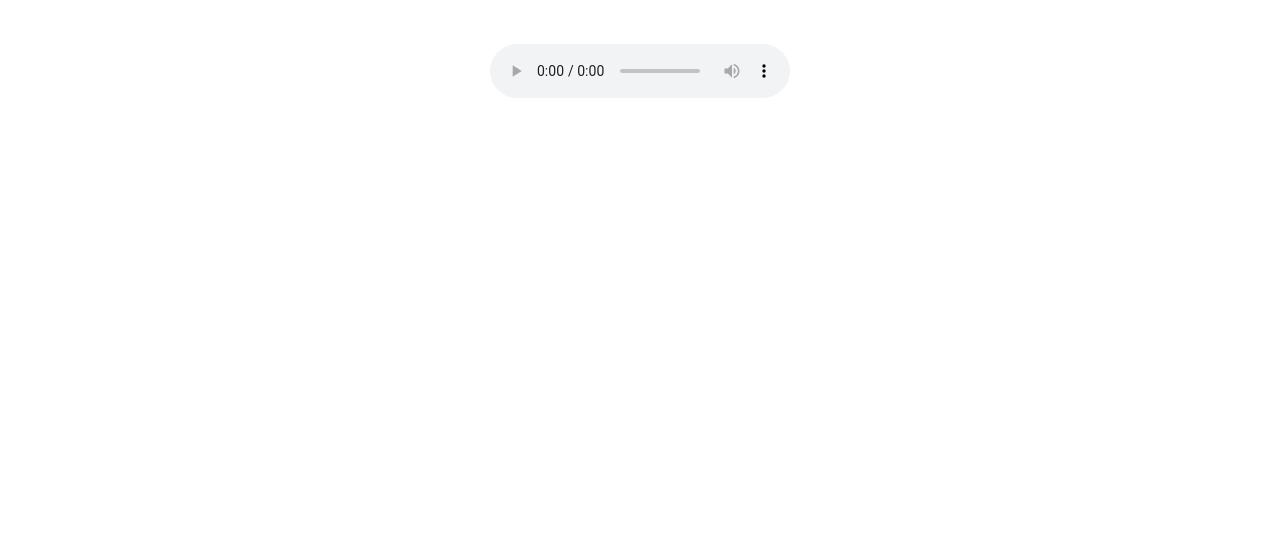
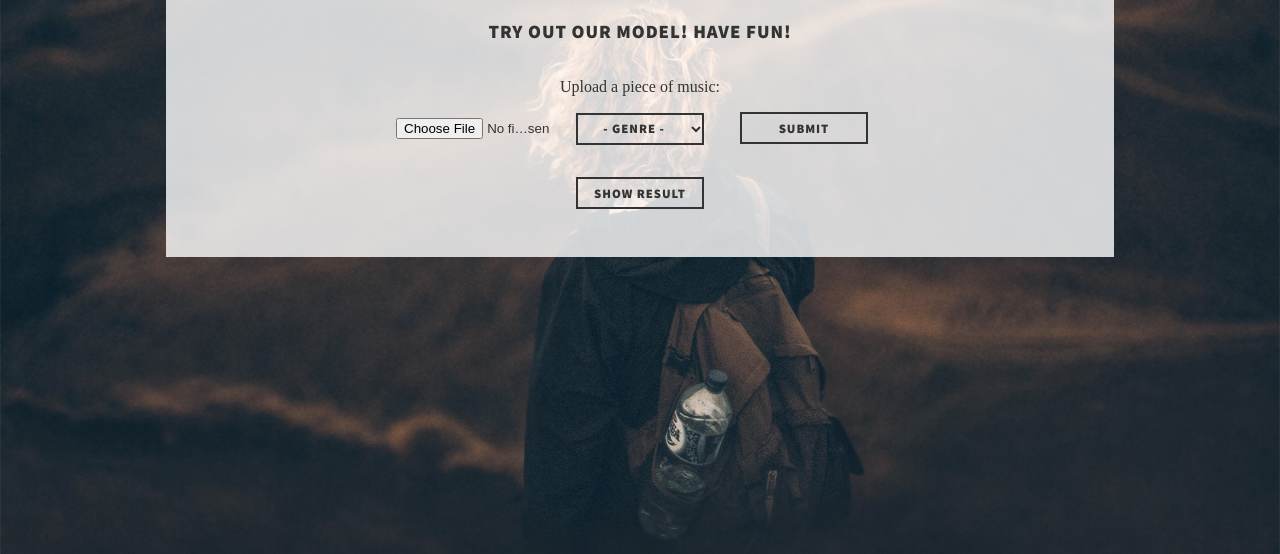
Before and after one commit to plus2047/sps-2020-team5, a plain HTML site: page index.html in a window 1280 px wide. Shown: the part 246-800 px from the top of the page. Drawn offline with Linux system fonts and the light colour scheme.

Commit message:
basic styling

```diff
--- a/index.html
+++ b/index.html
@@ -5,44 +5,47 @@
         <meta name="viewport" content="width=device-width, initial-scale=1, user-scalable=no">
         <title> Music Converter </title>
         <link rel="stylesheet" href="style.css">
+        <script src="script.js"></script>
     </head>
 
     <body>
+        <div id="wrapper" class="black-overlay">
+        <div id="main">
             <h1>Music Converter</h1>
             <h3>Try out our model! Have fun!</h3>
             <label for="music">Upload a piece of music:</label>
             <form action="#" method="POST" id="music-upload" class enctype="multipart/form-data">
-
-      <input type="file" id="music" name="music">
-
+                <input type="file" id="music" name="music" class="file" accept="audio/mpeg, audio/mp4" />
                 <select name="genre" id="genre">
                     <option value="">- Genre -</option>
                     <option value="1">Pop</option>
-        <option value="1">Folk</option>
+                    <option value="1">Country</option>
                     <option value="1">Rock</option>
                     <option value="1">Jazz</option>
+                    <option value="1">R&B</option>
                 </select>
 
                 <input type="submit" class="btn">
-
             </form>
 
+
+            <button onclick="show()">Show result</button>
+
+            <div id="showResult" style="display:none">
+                <div id="visualization">
+                    <img src="images/Taylor.jpg"/>
+                </div>
+                <div id="play">
                     <audio controls="controls" height="100" width="100">
                         <source src="music/Red.mp3" type="audio/mp3" />
                         <embed height="100" width="100" src="music/Red.mp3" />
                     </audio>
-
-
-
-
-
-
-
-
-
-     <!-- Scripts -->
-    <script src="script.js"></script>
-
-
+                <div>
+                <div id="download">
+                    <a href="music/Red.mp3" download="Red.mp3" class="btn">Download</a>
+                </div>
+            </div>
+        </div>
+    </div>
     </body>
 </html>
--- /dev/null
+++ b/script.js
@@ -0,0 +1,3 @@
+function show () {
+    document.getElementById('showResult').style.display = 'block'
+}
--- a/style.css
+++ b/style.css
@@ -1,9 +1,63 @@
-
 @import url("https://fonts.googleapis.com/css?family=Merriweather:300,700,300italic,700italic|Source+Sans+Pro:900");
 
 body{
 	text-align: center;
 }
 body > * {
+	margin: 1rem;
+}
+body{
+
+background: url("images/bg.jpg");
+background-attachment: fixed;
+background-size: 100%;
+text-align: center;
+padding: 6rem 4rem;
+color: #333;
+}
+
+
+#main {
+	background-color: rgba(255, 255, 255, 0.8);
+	width: 80%;
+	margin: 0 auto;
+	padding: 2rem;
+}
+h1, h2, h3, h4, h5, h6 {
+	font-family: "Source Sans Pro", Helvetica, sans-serif;
+	line-height: 1.5;
+	letter-spacing: 0.05em;
+	text-transform: uppercase;
 	margin: 2rem;
+  }
+
+
+input[type="submit"],
+input[type="button"],
+select,
+button,
+.btn
+{
+	border: 0;
+	border-radius: 0;
+	cursor: pointer;
+	display: inline-block;
+	font-family: "Source Sans Pro", Helvetica, sans-serif;
+	font-size: 0.8rem;
+	letter-spacing: 0.075em;
+	height: 2rem;
+	width: 8rem;
+	line-height: 2rem;
+	padding: 0 1rem;
+	margin: 1rem;
+	text-align: center;
+	text-decoration: none;
+	text-transform: uppercase;
+	background-color: transparent;
+	box-shadow: inset 0 0 0 2px  #333;
+	color: #333;
 }
+
+.file{
+	width: 10rem;
+}
```
Also changed, not shown: images/Taylor.jpg (added), images/bg.jpg (added), 2 other files. Lines whose indentation alone changed are shown as unchanged.
